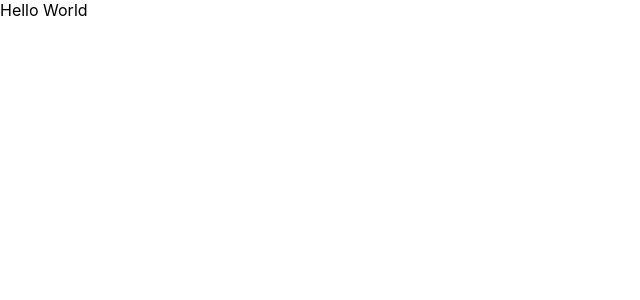
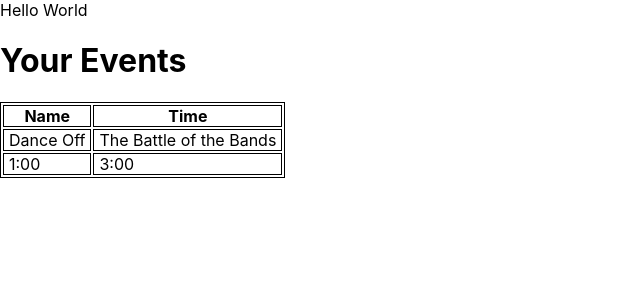
Before and after one commit to Meshuganah/go-together, a React (Create React App) app in the folder client/: page / in a window 1280 px wide. Shown: the top 300 px of the page, without its empty margins (0-640 px from the left). Built offline with nearby package versions, Linux system fonts and the light colour scheme.

Commit message:
added jwt, apollo, and react router

```diff
--- a/client/package.json
+++ b/client/package.json
@@ -3,11 +3,15 @@
   "version": "0.1.0",
   "private": true,
   "dependencies": {
+    "@apollo/client": "^3.6.9",
     "@testing-library/jest-dom": "^5.16.4",
     "@testing-library/react": "^13.3.0",
     "@testing-library/user-event": "^13.5.0",
+    "graphql": "^16.5.0",
+    "jwt-decode": "^3.1.2",
     "react": "^18.2.0",
     "react-dom": "^18.2.0",
+    "react-router-dom": "^6.3.0",
     "react-scripts": "5.0.1",
     "web-vitals": "^2.1.4"
   },
--- a/client/src/App.js
+++ b/client/src/App.js
@@ -1,8 +1,53 @@
+import { BrowserRouter as Router, Routes, Route } from 'react-router-dom'
+import {
+  ApolloClient,
+  InMemoryCache,
+  ApolloProvider,
+  createHttpLink,
+} from '@apollo/client';
+import { setContext } from '@apollo/client/link/context';
+
+import Home from './pages/Home';
+import NoMatch from './pages/NoMatch';
+
+const httpLink = createHttpLink({
+  uri: '/graphql',
+});
+
+const authLink = setContext((_, { headers }) => {
+  const token = localStorage.getItem('id_token');
+  return {
+    headers: {
+      ...headers,
+      authorization: token ? `Bearer ${token}` : '',
+    }
+  }
+});
+
+const client = new ApolloClient({
+  link: authLink.concat(httpLink),
+  cache: new InMemoryCache(),
+});
+
 function App() {
   return (
-    <div className="App">
-      Hello World
-    </div>
+    <ApolloProvider client={client}>
+      <Router>
+        <div className="App">
+          Hello World
+        </div>
+        <Routes>
+          <Route
+            path="/"
+            element={<Home />}
+          />
+          <Route
+            path="*"
+            element={<NoMatch />}
+          />
+        </Routes>
+      </Router>
+    </ApolloProvider>
   );
 }
 
--- a/client/src/index.css
+++ b/client/src/index.css
@@ -11,3 +11,11 @@ code {
   font-family: source-code-pro, Menlo, Monaco, Consolas, 'Courier New',
     monospace;
 }
+
+table, th, td {
+  border: 1px solid black;
+}
+
+th, td {
+  padding: 0 5px;
+}
--- /dev/null
+++ b/client/src/pages/Home.js
@@ -0,0 +1,24 @@
+const Home = () => {
+
+    return (
+        <div>
+            <h1>Your Events</h1>
+            <table>
+                <tr>
+                    <th>Name</th>
+                    <th>Time</th>
+                </tr>
+                <tr>
+                    <td>Dance Off</td>
+                    <td>The Battle of the Bands</td>
+                </tr>
+                <tr>
+                    <td>1:00</td>
+                    <td>3:00</td>
+                </tr>
+            </table>
+        </div>
+    )
+}
+
+export default Home;
--- /dev/null
+++ b/client/src/pages/NoMatch.js
@@ -0,0 +1,5 @@
+const NoMatch = () => {
+
+};
+
+export default NoMatch;
```
Also changed, not shown: client/src/utils/auth.js (added, +46 -0 lines), 2 other files (tests, documents, lock files or other folders).
